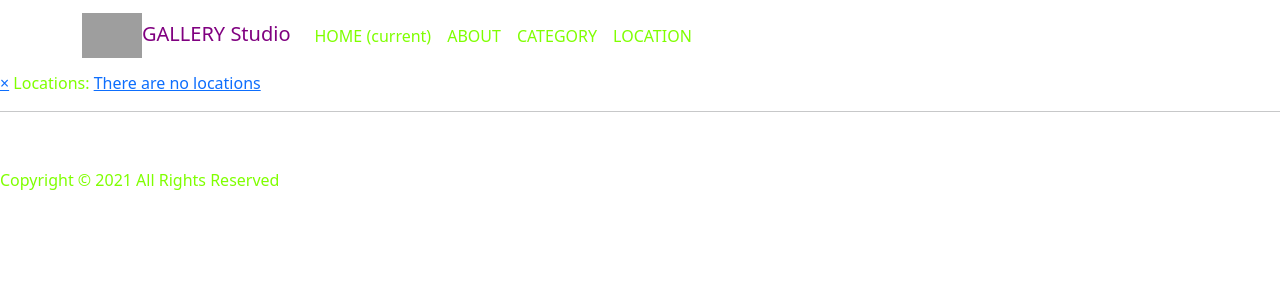
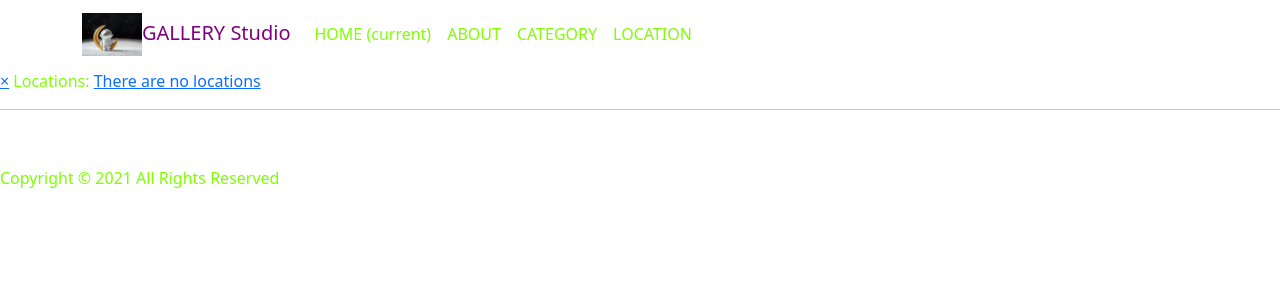
Before and after one commit to Gakur/galleryapp, a Django app: template galapp/templates/navbar.html in a window 1280 px wide. Shown: the top 300 px of the page. Run offline with Django 3.2, Linux system fonts and the light colour scheme; the template is opened without the code that fills it, so the values that code supplies are empty; some libraries are stand-ins or nearby versions; grey boxes are pictures that could not be loaded.

Commit message:
Update modified html file

```diff
--- a/galapp/templates/navbar.html
+++ b/galapp/templates/navbar.html
@@ -17,7 +17,7 @@
     <nav class="navbar navbar-expand-lg navbar-light" id="navMain">
         <div class="container navigation header_right wow fadeInLeft animated animated" data-wow-delay=".5s"
             style="visibility: visible; animation-delay: 0.5s; animation-name: fadeInLeft;">
-            <a class="navbar-brand" href="/"><img src="{% static 'images/hd.jpg' %}" class="" style="width:60px;"><span class=""  style="color: purple;">GALLERY Studio</span></a>
+            <a class="navbar-brand" href="/"><img src="{% static 'images/bell1.jpeg' %}" class="" style="width:60px;"><span class=""  style="color: purple;">GALLERY Studio</span></a>
             <button class="navbar-toggler" type="button" data-toggle="collapse" data-target="#navbarNav"
                 aria-controls="navbarNav" aria-expanded="false" aria-label="Toggle navigation">
                 <span class="navbar-toggler-icon"></span>
@@ -26,7 +26,7 @@
                 <ul class="navbar-nav">
                     <li class="nav-item active"><a class="nav-link" style="color: chartreuse;" href="/"> HOME <span
                                 class="sr-only">(current)</span></a></li>
-                    <li class="nav-item"><a class="nav-link" style="color: chartreuse;" href="/" data-toggle="modal" data-target="#about">ABOUT</a>
+                    <li class="nav-item"><a class="nav-link" style="color: chartreuse;" href="/#about" data-toggle="modal" data-target="#about">ABOUT</a>
                     </li>
                     <li class="nav-item"><a class="nav-link" style="color: chartreuse;" href="/#category">CATEGORY</a></li>
                     <li class="nav-item"><a class="nav-link open-nav" style="cursor:pointer; color: chartreuse;">LOCATION</a></li>
```
